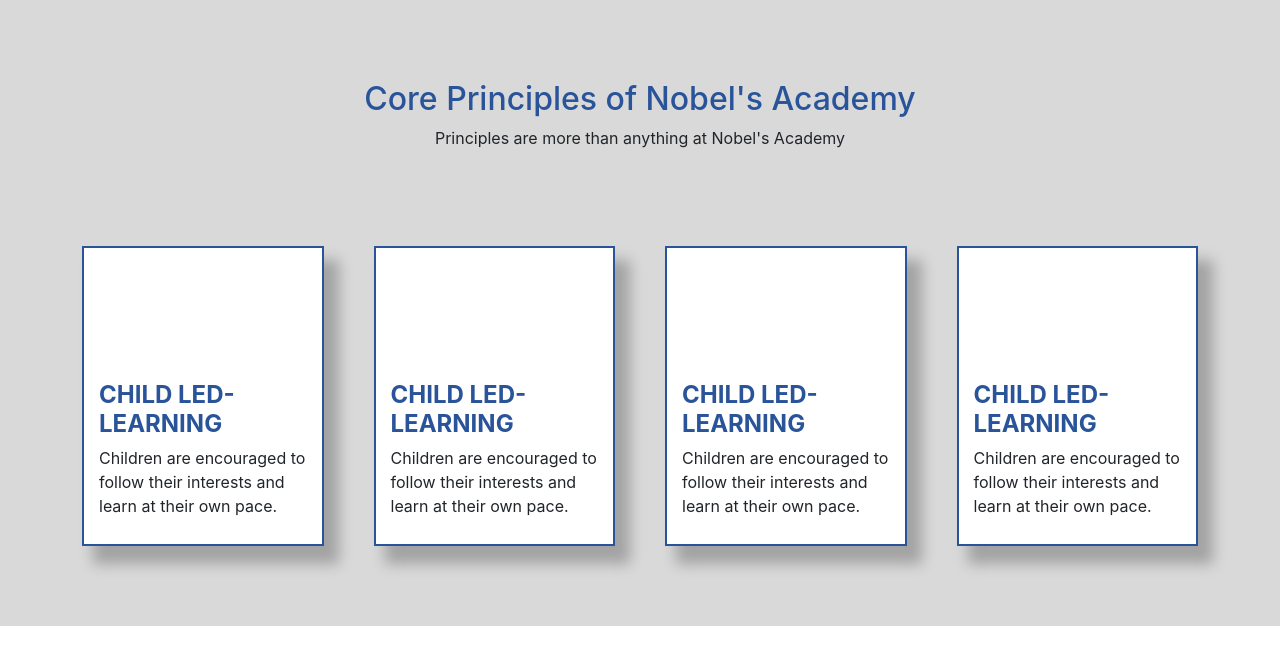
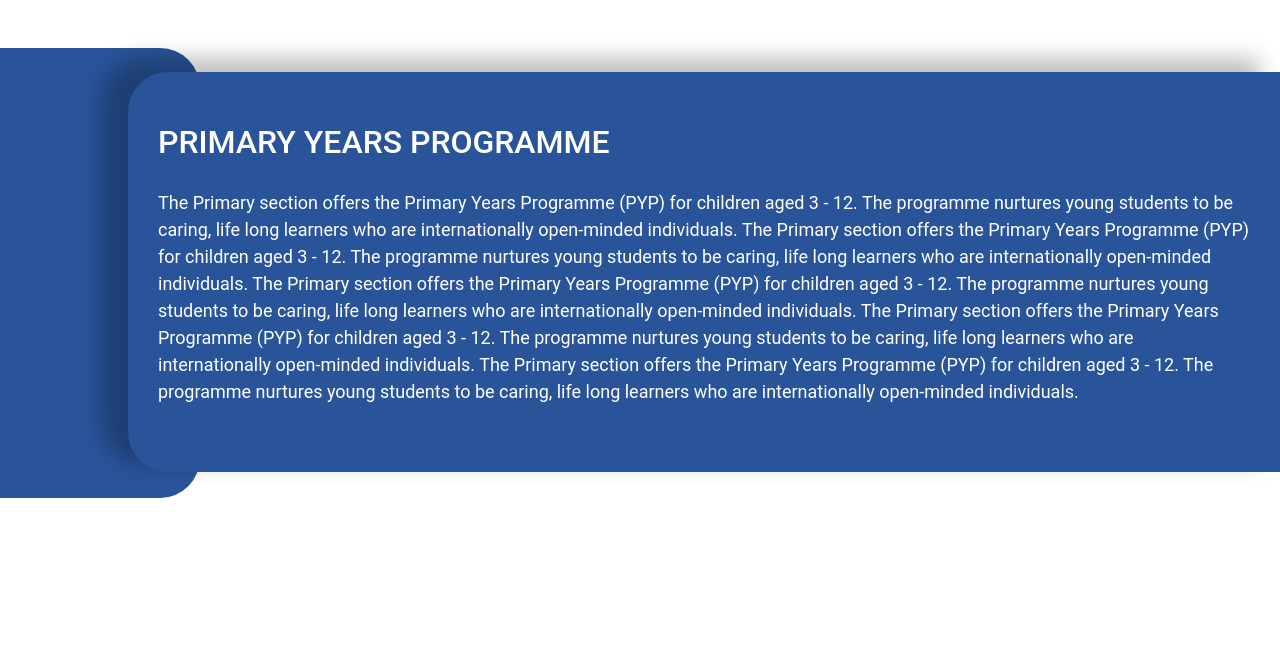
Before and after one commit to Dip817/nobel, a React (Create React App) app: page / in a window 1280 px wide. Shown: the top 664 px of the page. Built offline with nearby package versions, Linux system fonts and the light colour scheme.

Commit message:
nobel programmecomp

```diff
--- a/src/App.js
+++ b/src/App.js
@@ -1,11 +1,11 @@
 import { createBrowserRouter, RouterProvider } from 'react-router-dom';
 import './App.css';
-import Principles from './components/Principles';
+import ProgrammeComp from './components/ProgrammeComp';
 function App() {
   const router = createBrowserRouter([
     {path:'/',
       element:<>
-        <Principles/>
+        <ProgrammeComp/>
       </>
     }
   ])
--- /dev/null
+++ b/src/assets/css/programmecomp.css
@@ -0,0 +1,27 @@
+.programme-main{
+    display: flex;
+}
+.programme-main-left{
+    width:10% ;
+    background-color: #29549A;
+   border-top-right-radius: 40px;
+   border-bottom-right-radius: 40px;
+    min-height: 450px;
+    min-width: 200px;
+}
+.programme-main-right{
+    width: 90%;
+    background-color: #29549A;
+    border-top-left-radius: 40px;
+    border-bottom-left-radius: 40px;
+    padding: 30px;
+    font-family: "Roboto", serif;
+    font-size: large;
+    color: white;
+    position: absolute;
+    left:10%;
+    box-shadow: -24px -11px 21px 3px #00000040;
+    min-height: 400px;
+    top: 3%;
+    gap: 20px;
+}
--- /dev/null
+++ b/src/components/ProgrammeComp.jsx
@@ -0,0 +1,18 @@
+import React from 'react'
+import '../assets/css/programmecomp.css'
+
+function ProgrammeComp() {
+  return (
+    <>
+      <div className='programme-main mt-5'>
+        <div className='programme-main-left'></div>
+        <div className='programme-main-right mt-5 d-flex justify-content-center flex-column'>
+          <h2>PRIMARY YEARS PROGRAMME</h2>
+          <p>The Primary section offers the Primary Years Programme (PYP) for children aged 3 - 12. The programme nurtures young students to be caring, life long learners who are internationally open-minded individuals. The Primary section offers the Primary Years Programme (PYP) for children aged 3 - 12. The programme nurtures young students to be caring, life long learners who are internationally open-minded individuals. The Primary section offers the Primary Years Programme (PYP) for children aged 3 - 12. The programme nurtures young students to be caring, life long learners who are internationally open-minded individuals. The Primary section offers the Primary Years Programme (PYP) for children aged 3 - 12. The programme nurtures young students to be caring, life long learners who are internationally open-minded individuals. The Primary section offers the Primary Years Programme (PYP) for children aged 3 - 12. The programme nurtures young students to be caring, life long learners who are internationally open-minded individuals.</p>
+        </div>
+      </div>
+    </>
+  )
+}
+
+export default ProgrammeComp
```
Also changed, not shown: src/assets/imgs/Achievement Badge.png (added).
